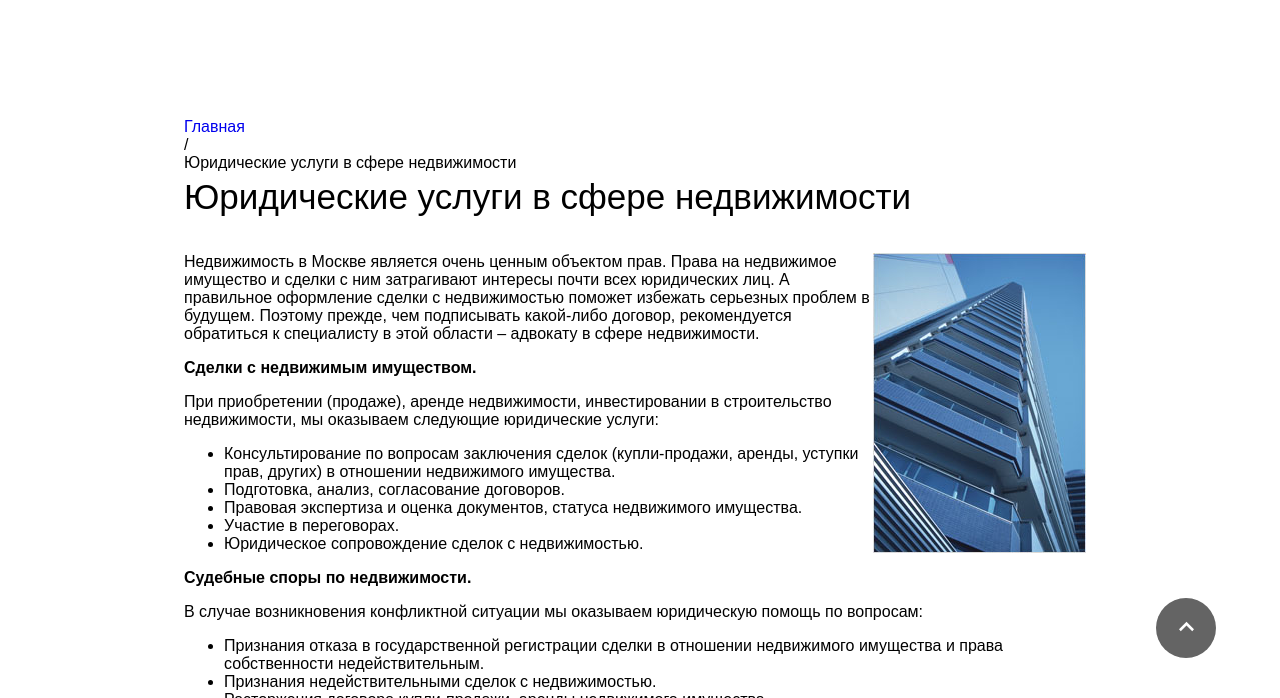
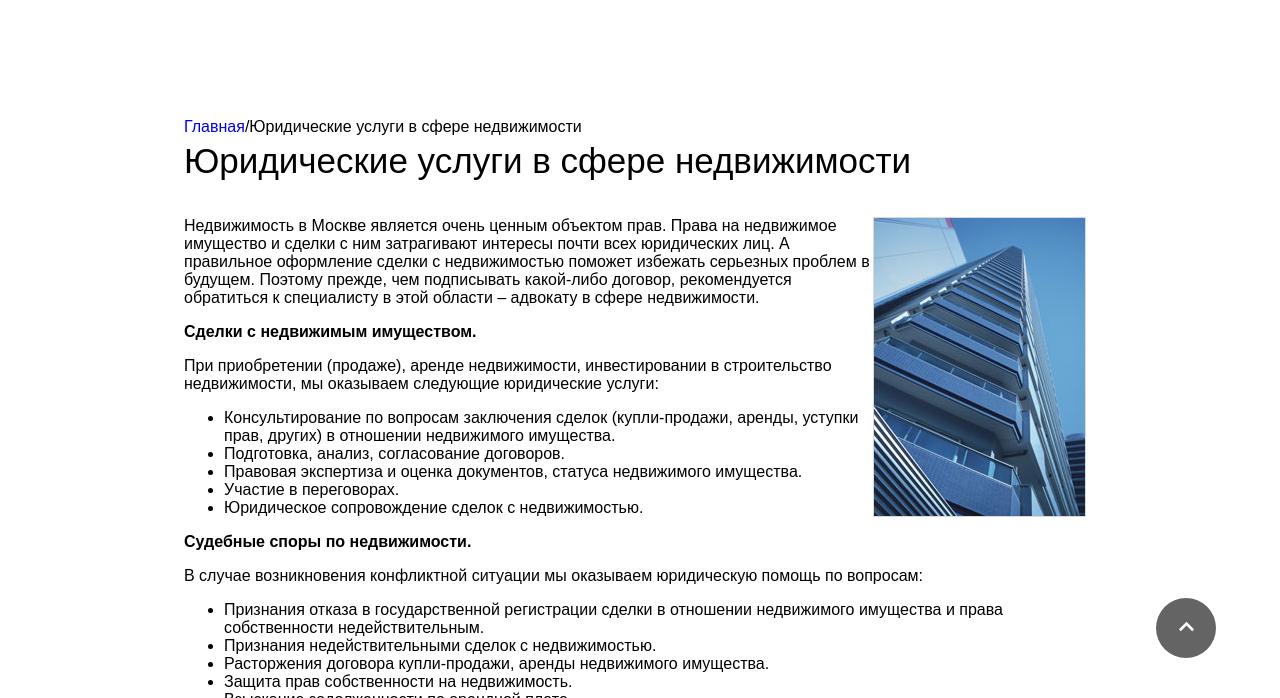
Before and after one commit to noisekov/business-advocat, a plain HTML site: page page/realestate.html in a window 1280 px wide. Shown: the part 102-800 px from the top of the page. Drawn offline with Linux system fonts and the light colour scheme; files whose address does not match are found by name.

Commit message:
correct navigation

```diff
--- a/style.css
+++ b/style.css
@@ -1518,6 +1518,9 @@ footer{
         padding: 20px;
     }
 }
+.realestate__nav{
+    display: flex;
+}
 .realestate__text img{
     float: right;
 }
```
Also changed, not shown: page/realestate.html (+1 -1 lines).
